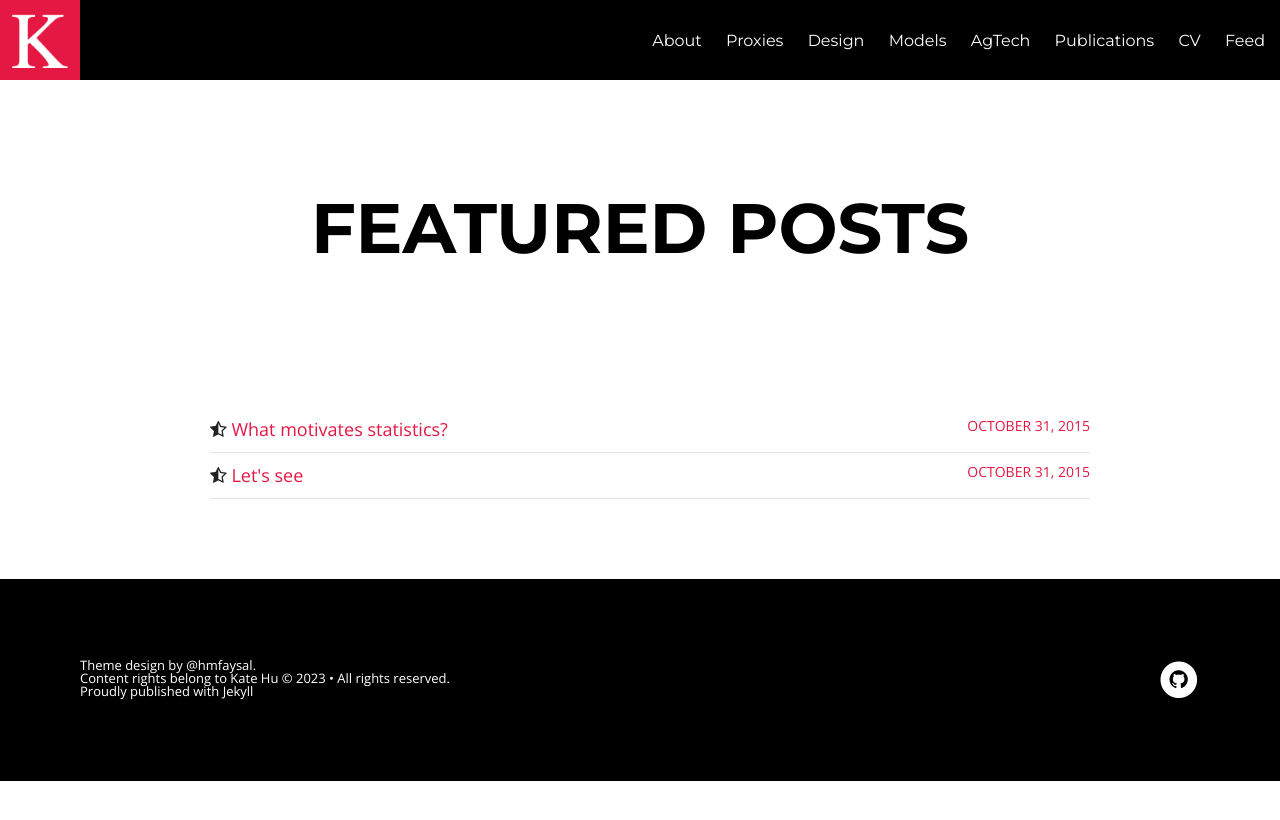
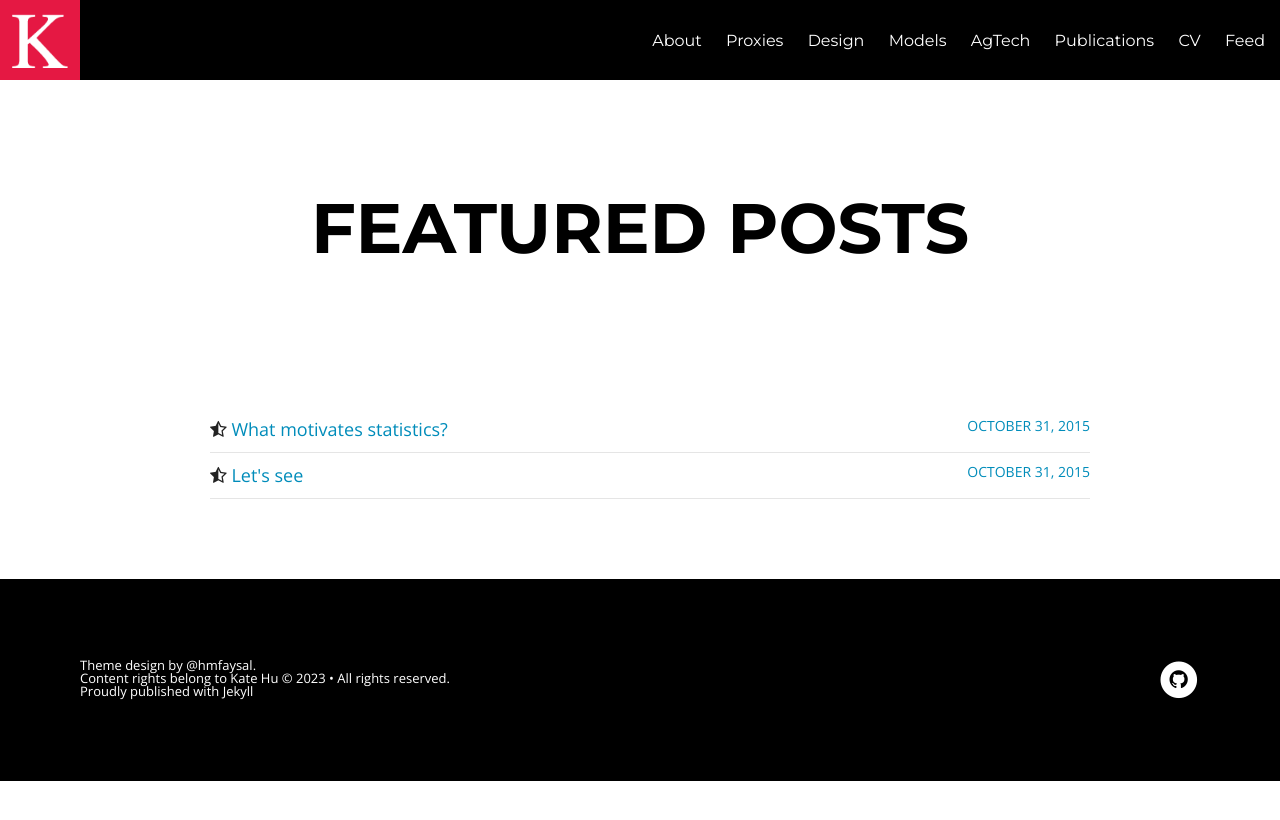
Before and after one commit to katehu/katehu.github.io, a Jekyll site: the page built from featured.html, in a window 1280 px wide. Shown: the top 820 px of the page. Built offline with Jekyll 4.4.1, drawn with Linux system fonts in a browser that asks for light colours; nearby versions of some CDN libraries.

Commit message:
Update post.css

```diff
--- a/assets/css/post.css
+++ b/assets/css/post.css
@@ -715,7 +715,7 @@
 
 .notepad-page-content>div:not(.notepad-page-title) a,
 .notepad-page-content>div:not(.notepad-page-title) code {
-  color: #e51843;
+  color: #008cba;
 }
 
 .notepad-page-content>div:not(.notepad-page-title) ul,
```
